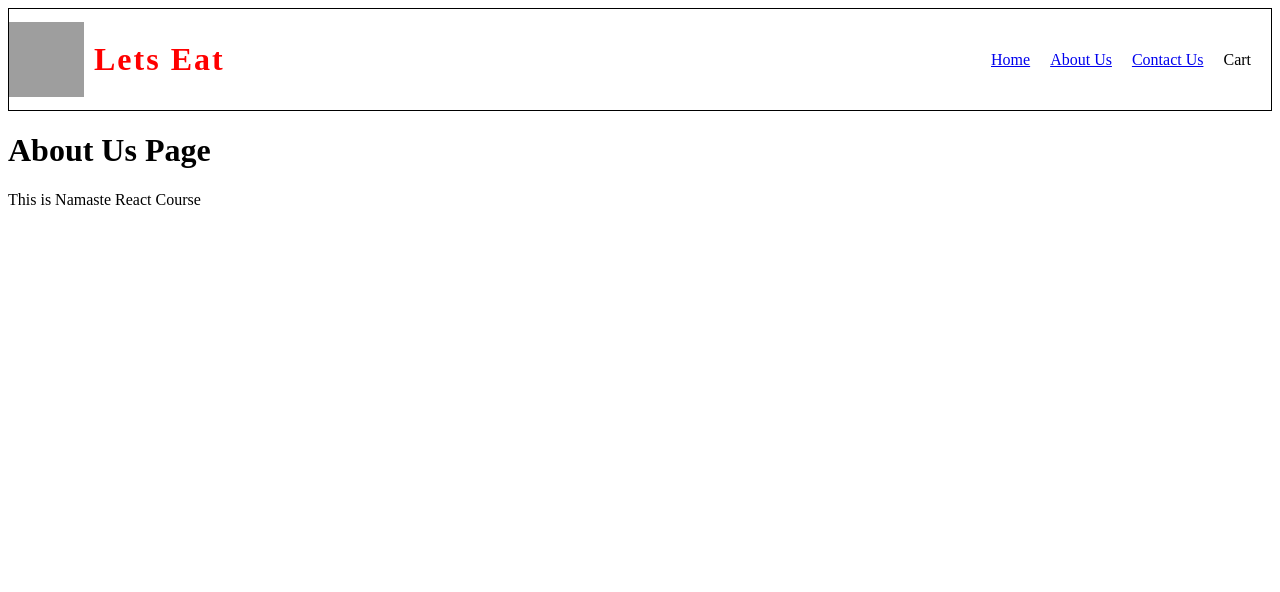
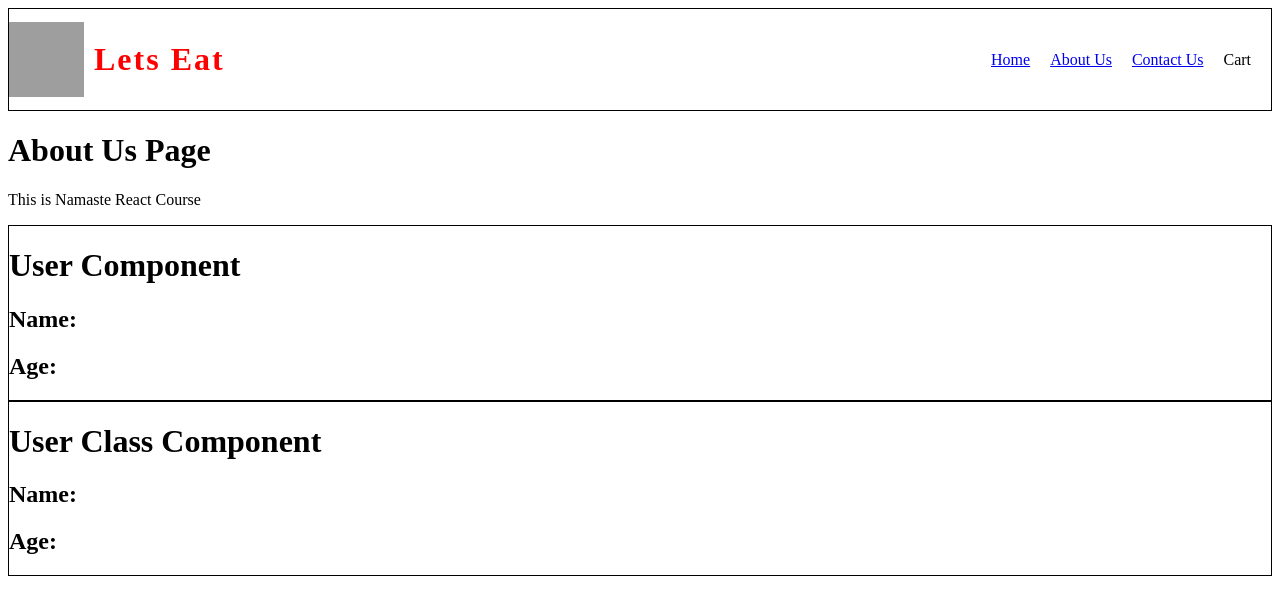
Before and after one commit to RKrishnanTechie/react-fundamentals-deep-dive, a React (Vite) app: page /about in a window 1280 px wide. Shown: the top 592 px of the page. Built offline with nearby package versions, Linux system fonts and the light colour scheme; grey boxes are pictures that could not be loaded.

Commit message:
Created a  class component and fixed other minor cors issues

```diff
--- a/index.css
+++ b/index.css
@@ -150,3 +150,8 @@
   border-radius: 12px;
   margin-bottom: 10px;
 }
+
+.user-card {
+    border: 1px solid black;
+
+}
--- a/src/components/About.js
+++ b/src/components/About.js
@@ -1,8 +1,13 @@
+import User from "./User";
+import UserClass from "./UserClass";
+
 const About = () => {
   return (
     <div>
         <h1>About Us Page</h1>
         <p>This is Namaste React Course</p>
+        <User />
+        <UserClass/>
     </div>
   )
 }
--- a/src/components/Body.js
+++ b/src/components/Body.js
@@ -7,6 +7,7 @@ const BodyComponent = () => {
     const [listOfRestaurants, setListOfRestaurants] = useState([]); // State variable to hold restaurant data
     const [searchText, setSearchText] = useState(""); // State variable to hold search text
     const [filteredRestaurants, setFilteredRestaurants] = useState([]); // State variable to hold filtered restaurant data
+
     useEffect(() => {
      fetchData();
     },[])
@@ -20,6 +21,8 @@ const BodyComponent = () => {
         setFilteredRestaurants(json?.data?.cards[1]?.card?.card?.gridElements?.infoWithStyle?.restaurants || []); // filtered list is same as original list at the beginning
         } catch (error){
            console.error("Failed to fetch restaurants:", error);
+        setListOfRestaurants([]); // safe fallback to empty array
+        setFilteredRestaurants([]); // safe fallback to empty array
         }
          }
 
@@ -41,7 +44,7 @@ const BodyComponent = () => {
 
       <button className="btn-filter" onClick={() => {
         const filteredList = listOfRestaurants.filter(
-          (res) => Number(res.info.avgRating) > 4.5
+          (res) => Number(res.info.avgRating) > 4.3
         );
         setFilteredRestaurants(filteredList);
       }}>
--- /dev/null
+++ b/src/components/User.js
@@ -0,0 +1,10 @@
+const User =() => {
+  return (
+    <div className="user-card">
+        <h1>User Component</h1>
+        <h2>Name: </h2>
+        <h2>Age:</h2>
+    </div>
+  );
+}
+export default User;
--- /dev/null
+++ b/src/components/UserClass.js
@@ -0,0 +1,15 @@
+import React from "react";
+
+class UserClass extends React.Component {
+  render() {
+    return (
+        <div className="user-card">
+            <h1>User Class Component</h1>
+            <h2>Name: </h2>
+            <h2>Age:</h2>
+        </div>
+    );
+  }
+}
+
+export default UserClass;
--- a/src/utils/constants.js
+++ b/src/utils/constants.js
@@ -1,3 +1,3 @@
 export const LOGO_URL = "https://static.vecteezy.com/system/resources/previews/048/067/082/non_2x/biryani-dish-malabar-biryani-with-thalassery-chicken-isolated-illustration-on-a-transparent-background-png.png";
 
-export const  SWIGGY_API   = "https://corsproxy.io/?url=https://www.swiggy.com/dapi/restaurants/list/v5?lat=12.9405997&lng=77.5737633&is-seo-homepage-enabled=true&page_type=DESKTOP_WEB_LISTING#";
+export const  SWIGGY_API   = "https://api.allorigins.win/raw?url=" + encodeURIComponent("https://www.swiggy.com/dapi/restaurants/list/v5?lat=12.9405997&lng=77.5737633&is-seo-homepage-enabled=true&page_type=DESKTOP_WEB_LISTING");
```
